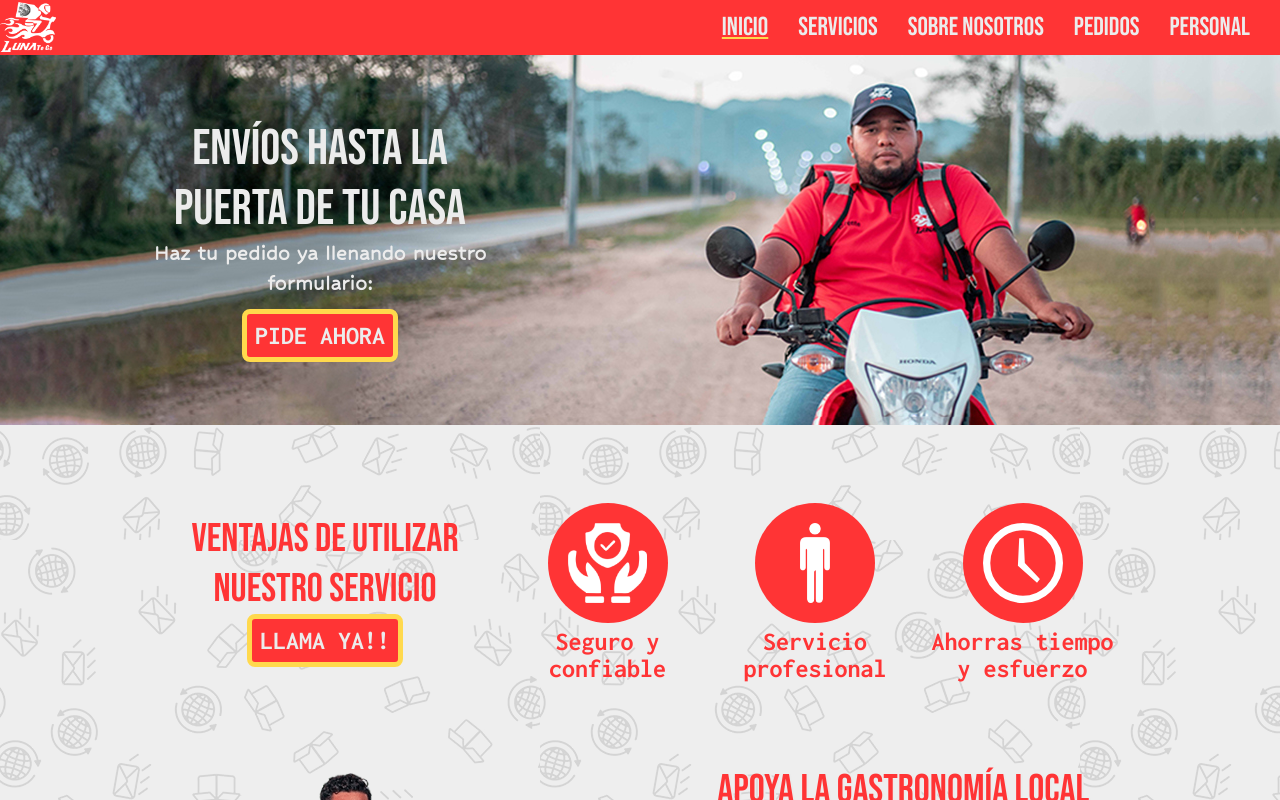
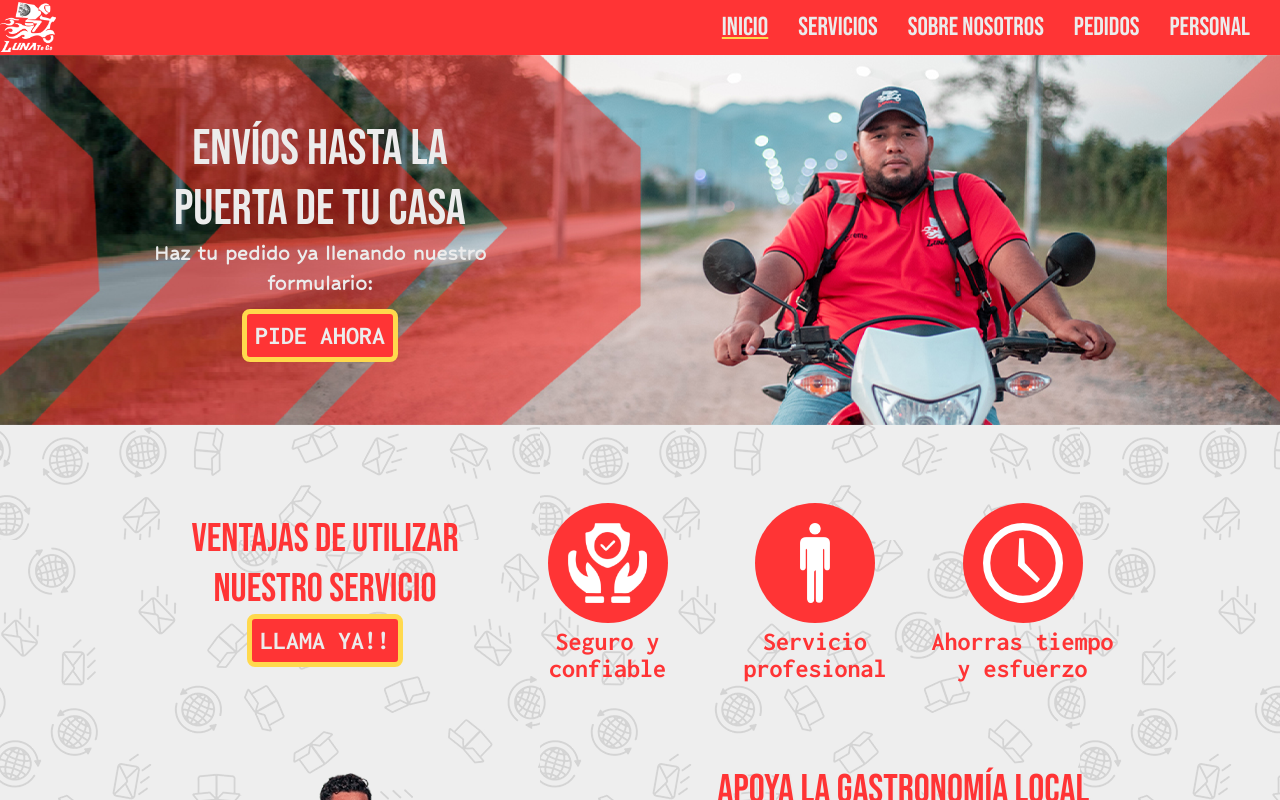
Before and after one commit to isaiorellana-dev/luna-t-g, a React app: page / in a window 1280 px wide. Built offline with nearby package versions, Linux system fonts and the light colour scheme.

Commit message:
📸 Imagen de banner principal en inicio

```diff
--- a/src/styles/components/MainBanner.scss
+++ b/src/styles/components/MainBanner.scss
@@ -6,7 +6,7 @@
   height: auto;
   max-height: 550px;
   overflow: hidden;
-  background: url(@img/banner-2.JPG) center no-repeat;
+  background: url(@img/banner-2.png) center no-repeat;
   background-size: cover;
   .content {
     width: 50%;
```
Also changed, not shown: src/assets/img/banner-2.png (added).
